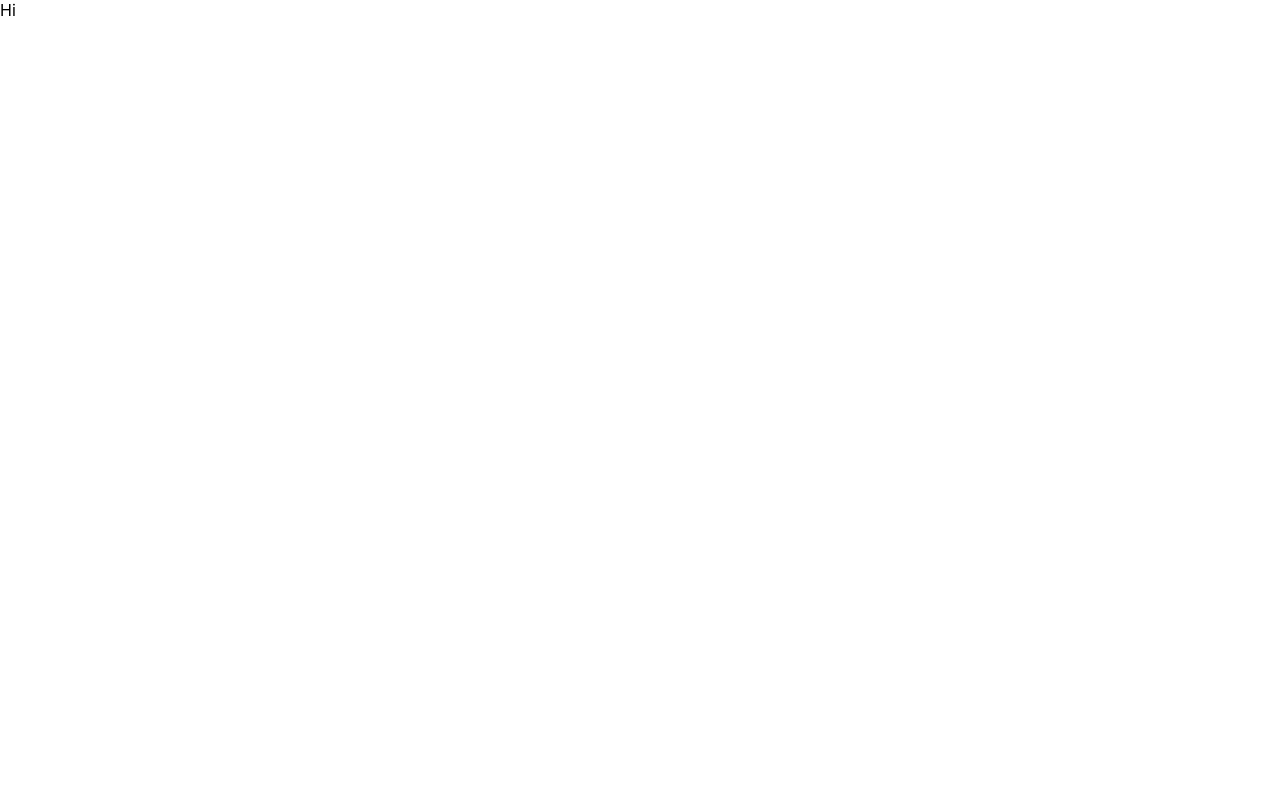
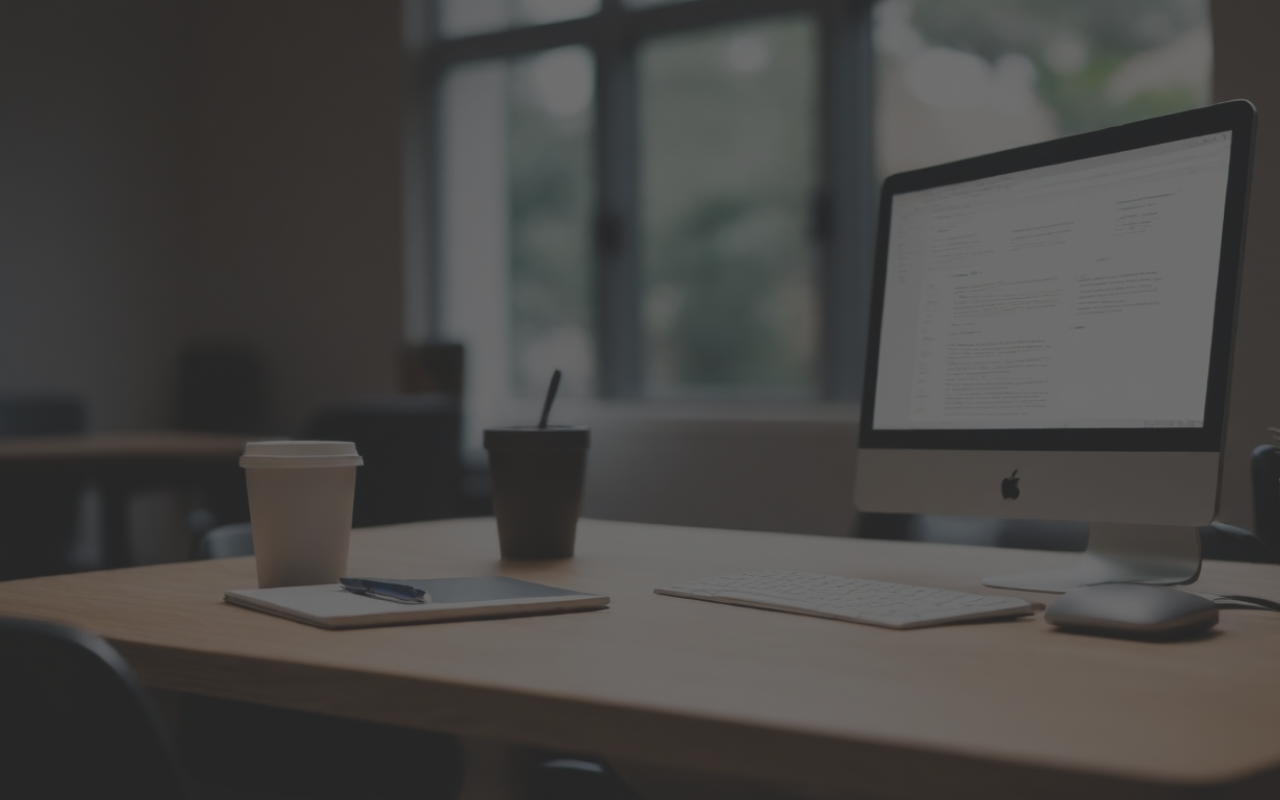
Before and after one commit to suprajasribalaji/Portfolio-Nextjs, a Next.js app: page / in a window 1280 px wide. Built offline with nearby package versions, Linux system fonts and the light colour scheme.

Commit message:
base setup

```diff
--- a/pages/Dashboard.tsx
+++ b/pages/Dashboard.tsx
@@ -1,14 +1,21 @@
 import { NextPage } from "next";
 import styled from "styled-components";
+import { LinearGradientColor } from "../styles/theme";
+import BackgroundImage from "../public/images/home-bg-img.jpeg";
 
 const Dashboard: NextPage = () => {
     return (
         <DashboardPage>
-            Hi
         </DashboardPage>
     )
 };
 
 export default Dashboard;
 
-const DashboardPage = styled.div``;
+const DashboardPage = styled.div`
+  width: 100%;
+  height: 100vh;
+  background: linear-gradient(0deg, ${LinearGradientColor.homeLG}, ${LinearGradientColor.homeLG}),
+    url(${BackgroundImage.src});
+  background-size: cover;
+`;
--- /dev/null
+++ b/styles/theme.tsx
@@ -0,0 +1,23 @@
+export const LinearGradientColor = {
+    homeLG: '#343434B3',
+    expeduLG: '#535353CC',
+};
+
+export const TextColor = {
+    primaryWhite: '#fff',
+    secondaryWhite: '#f6f6f6',
+    tertiaryWhite: '#f4f4f4',
+    lightWhite: '#FFFFFF66',
+    SemiLightWhite: '#FFFFFFD9',
+
+};
+
+export const ButtonColor = {
+    backgroundColor: '#2e2e2e',
+};
+
+export const BackgroundColor = {
+    aboutBg: '#f6f6f6',
+    sampleWorkBg: '#343434',
+    reachOutBg: '#000000',
+}
```
Also changed, not shown: firebase.json (added), public/images/home-bg-img.jpeg (added), 1 other file (tests, documents, lock files or other folders).
